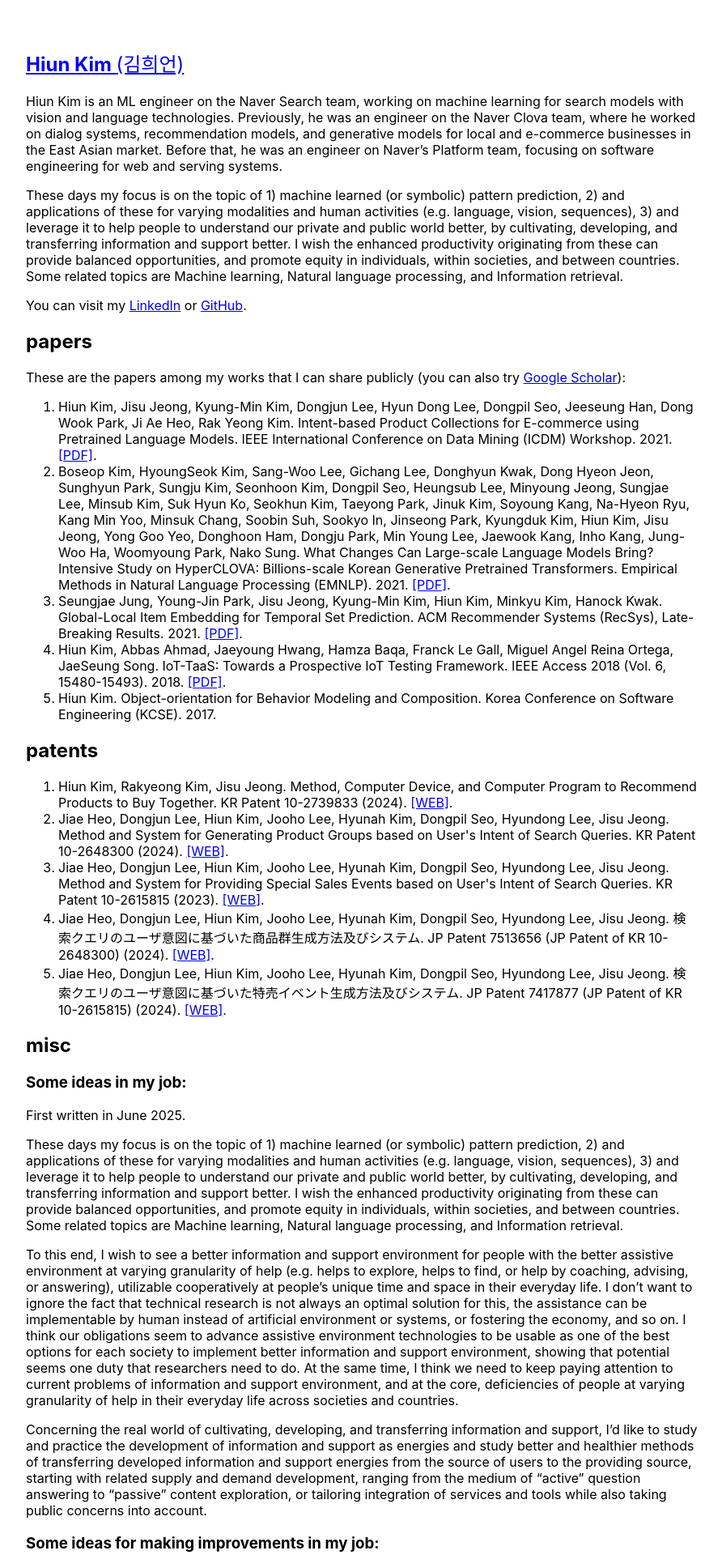
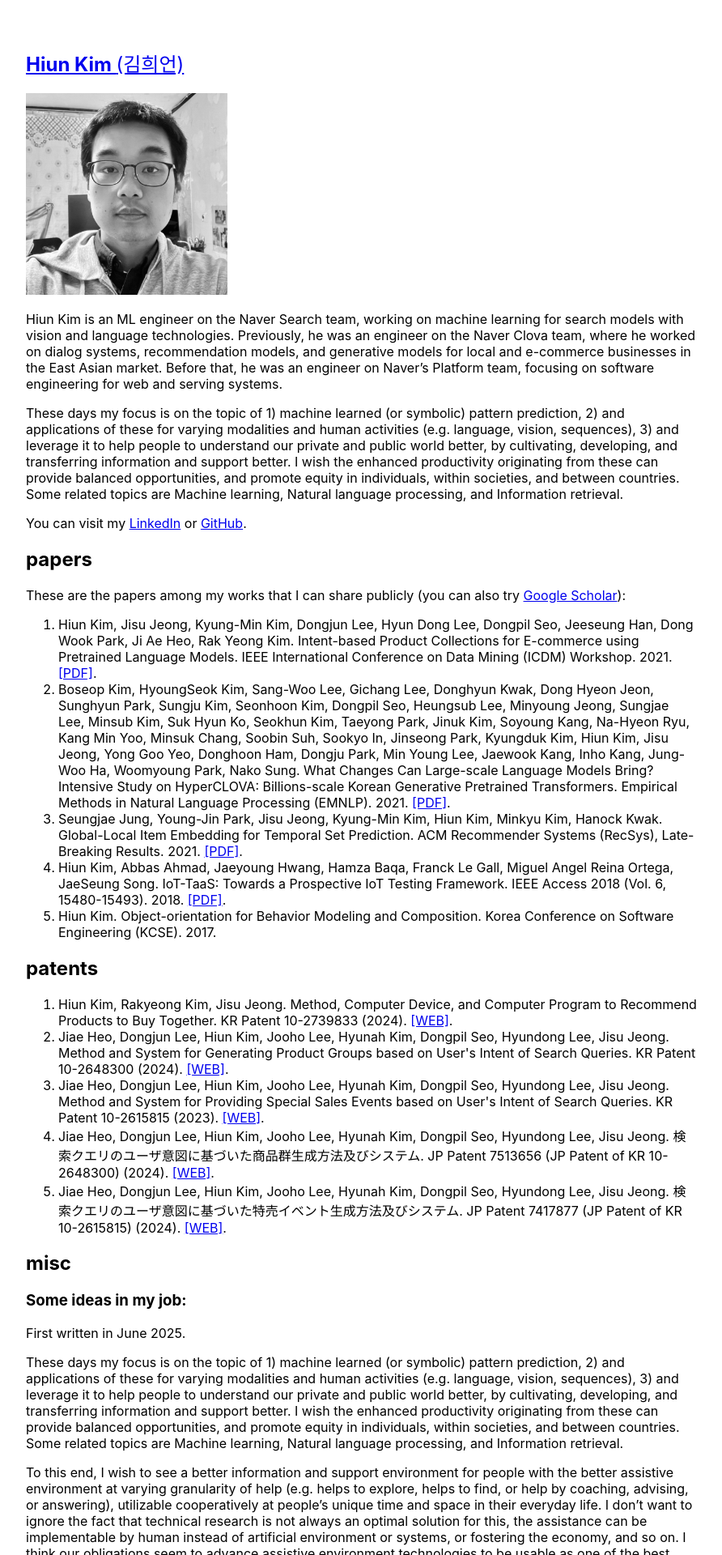
Before and after one commit to hiun/hiun.github.io, a Jekyll site: the page built from index.md, in a window 1280 px wide. Shown: the top 1920 px of the page at 81% size, without its empty margins (193-1085 px from the left). Built offline with Jekyll 4.4.1, drawn with Linux system fonts in a browser that asks for light colours.

Commit message:
Update index.md

```diff
--- a/index.md
+++ b/index.md
@@ -2,6 +2,8 @@
 layout: home
 title: Home
 ---
+
+<img src="/s/img/profile-linkedin-dist-20250730.jpeg" class="profile-img">
 
 Hiun Kim is an ML engineer on the Naver Search team, working on machine learning for search models with vision and language technologies. Previously, he was an engineer on the Naver Clova team, where he worked on dialog systems, recommendation models, and generative models for local and e-commerce businesses in the East Asian market. Before that, he was an engineer on Naver’s Platform team, focusing on software engineering for web and serving systems.
 
```
